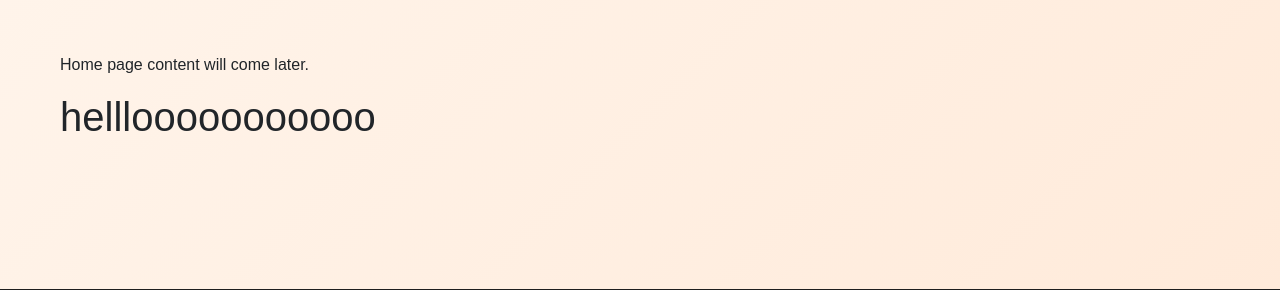
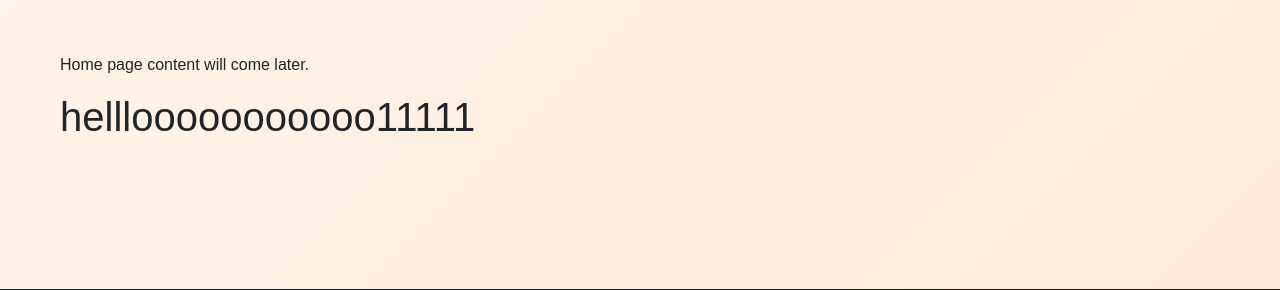
Before and after one commit to krinarank/leela_project_1, a Django app: page / in a window 1280 px wide. Shown: the part 185-475 px from the top of the page. Run offline with Django 5.2, Linux system fonts and the light colour scheme.

Commit message:
homechange

```diff
--- a/restaurant/templates/menu/home.html
+++ b/restaurant/templates/menu/home.html
@@ -3,5 +3,5 @@
 {% block content %}
 <h2>Welcome to Our Restaurant</h2>
 <p>Home page content will come later.</p>
-<h1>helllooooooooooo</h1>
+<h1>helllooooooooooo11111</h1>
 {% endblock %}
```
